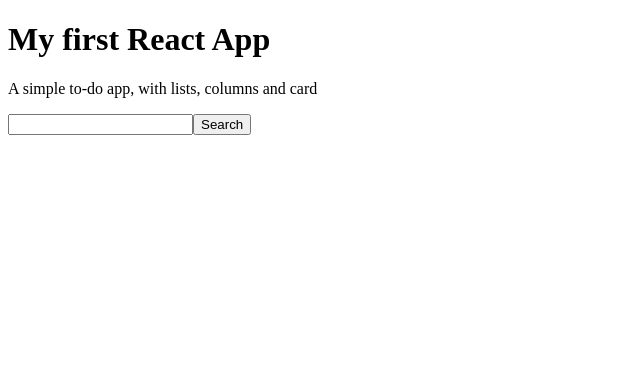
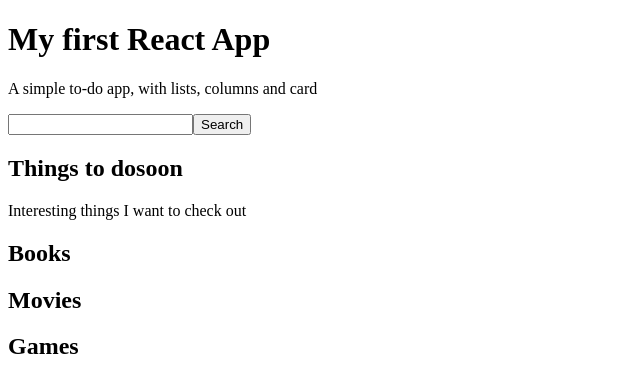
Before and after one commit to Adrian19027/podstawy-reacta, a React (Create React App) app: page / in a window 1280 px wide. Shown: the top 392 px of the page, without its empty margins (0-640 px from the left). Built offline with nearby package versions, Linux system fonts and the light colour scheme.

Commit message:
Add List.js and content

```diff
--- a/src/App.js
+++ b/src/App.js
@@ -1,11 +1,13 @@
-import Hero from "../components/Hero/Hero.js";
-import SearchForm from "../components/SearchForm/SearchForm.js";
+import Hero from "./components/Hero/Hero.js";
+import SearchForm from "./components/SearchForm/SearchForm.js";
+import List from "./components/List/List.js";
 
 const App = () => {
   return (
     <div>
       <Hero />
       <SearchForm />
+      <List />
     </div>
   );
 };
--- /dev/null
+++ b/src/components/List/List.js
@@ -0,0 +1,23 @@
+const List = () => {
+    return (
+        <div>
+            <header>
+                <h2>Things to do<span>soon</span></h2>
+            </header>
+            <p>Interesting things I want to check out</p>
+            <section>
+                <article>
+                    <h2>Books</h2>
+                </article>
+                <article>
+                    <h2>Movies</h2>
+                </article>
+                <article>
+                    <h2>Games</h2>
+                </article>
+            </section>
+        </div>
+    );
+};
+
+export default List;
```
Also changed, not shown: src/components/Hero/Hero.js (renamed from components/Hero/Hero.js), src/components/SearchForm/SearchForm.js (renamed from components/SearchForm/SearchForm.js).
